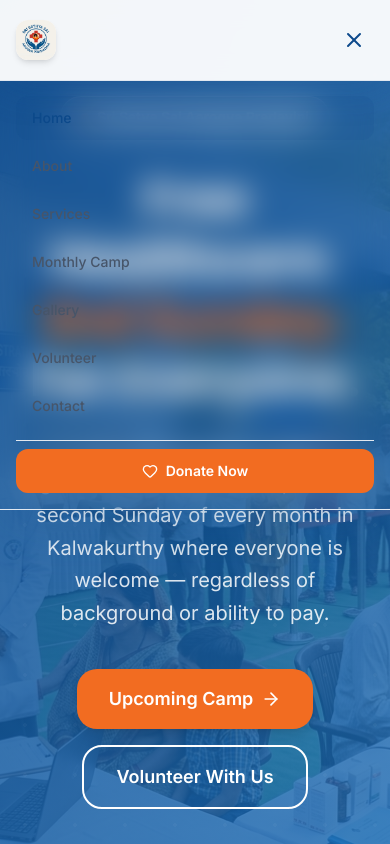
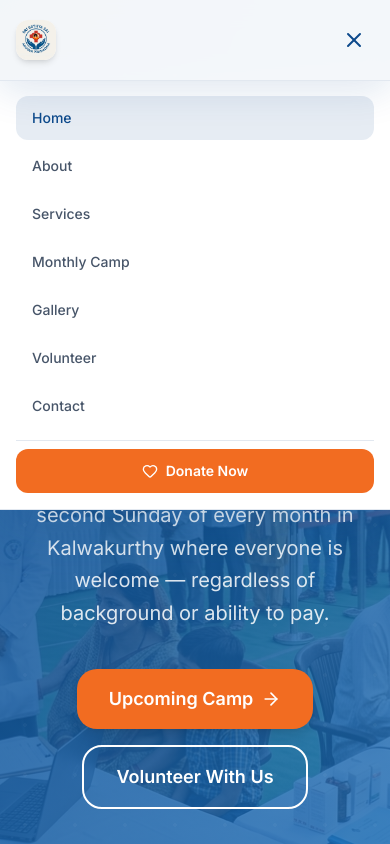
Before and after one commit to gubbahrudhay/aarogya-pradayini, a React (Vite) app: page / in a window 390 px wide. Both pictures are taken after a click on the button 354 px from the left and 40 px from the top of the page. Shown: the top 844 px of the page. Built offline with nearby package versions, Linux system fonts and the light colour scheme.

Commit message:
style: set solid white background for mobile menu drawer to ensure high text contrast

```diff
--- a/src/components/Navbar.jsx
+++ b/src/components/Navbar.jsx
@@ -117,7 +117,7 @@ export default function Navbar() {
             animate={{ opacity: 1, y: 0 }}
             exit={{ opacity: 0, y: -20 }}
             transition={{ duration: 0.25 }}
-            className="fixed top-20 left-0 right-0 z-40 bg-white/98 backdrop-blur-lg shadow-strong border-b border-border lg:hidden"
+            className="fixed top-20 left-0 right-0 z-40 bg-white shadow-strong border-b border-border lg:hidden"
           >
             <div className="container-max px-4 py-4 flex flex-col gap-1">
               {navLinks.map((link, i) => (
```
